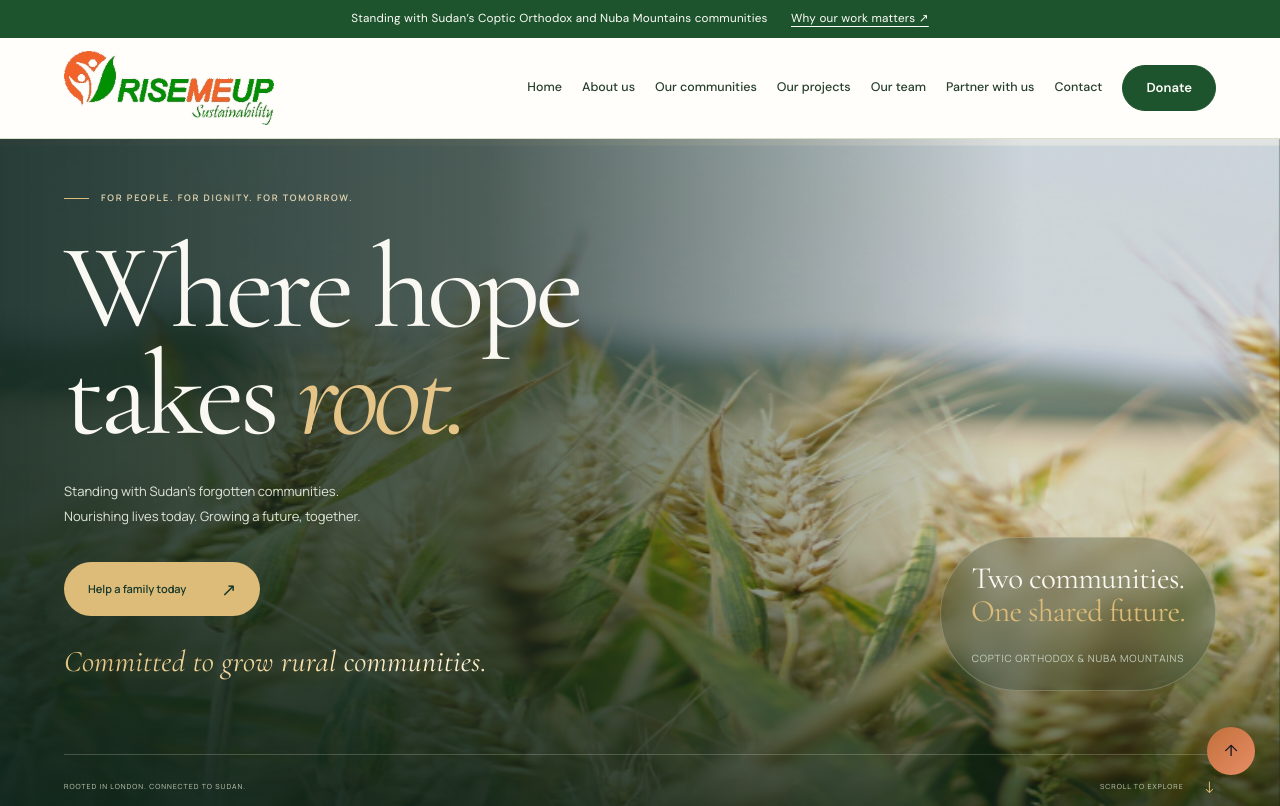
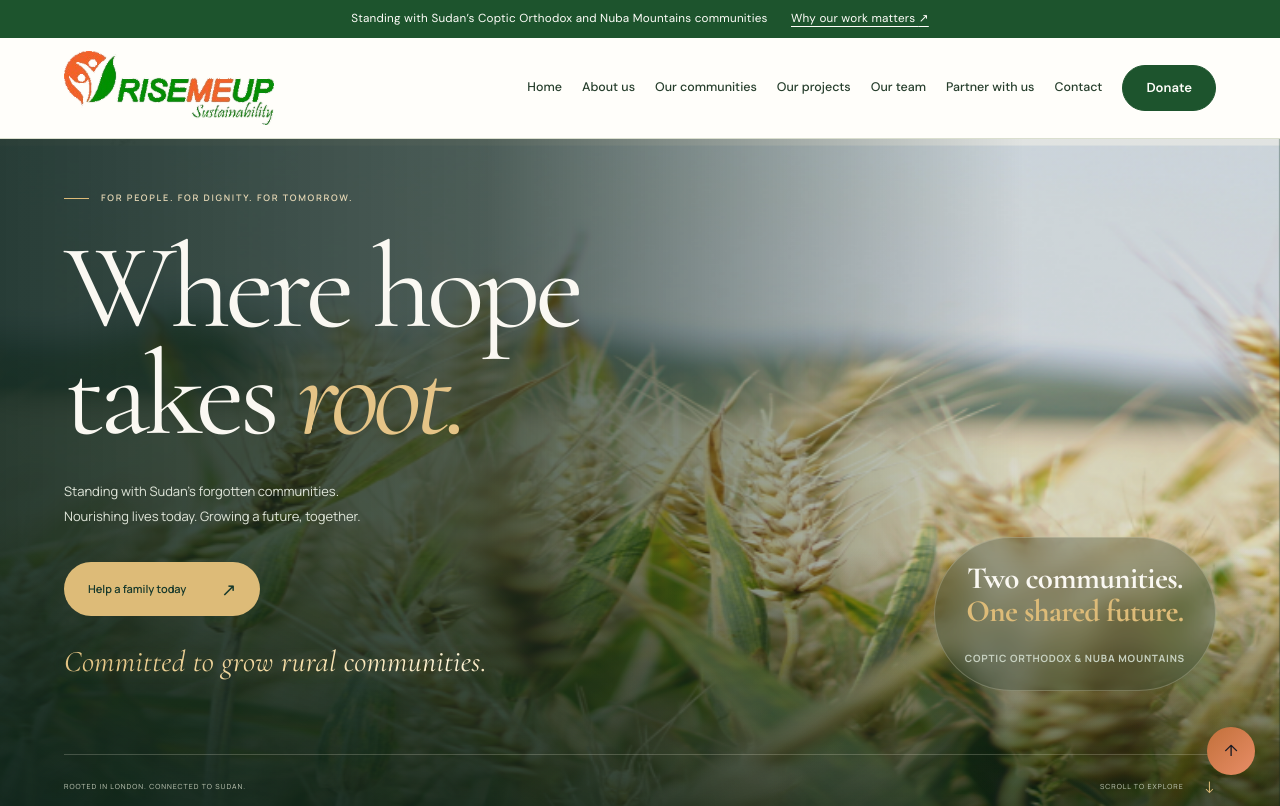
Before and after one commit to Hero988/RiseMeUp, a React (Vite) app: page / in a window 1280 px wide. Shown: the top 806 px of the page. Built offline with nearby package versions, Linux system fonts and the light colour scheme; a web font is replaced by a local one.

Commit message:
Make all text in homepage oval card bold

```diff
--- a/src/components/OpeningHero.css
+++ b/src/components/OpeningHero.css
@@ -1,4 +1,4 @@
-@import url('https://fonts.googleapis.com/css2?family=Cormorant+Garamond:ital,wght@0,400;0,500;1,400&family=Manrope:wght@400;500;600&display=swap');
+@import url('https://fonts.googleapis.com/css2?family=Cormorant+Garamond:ital,wght@0,400;0,500;0,700;1,400;1,700&family=Manrope:wght@400;500;600;700&display=swap');
 
 /* All new styles are confined to the opening screen. Original sections keep their original styles. */
 .home-page .rm-opening{position:relative;isolation:isolate;overflow:hidden;height:calc(100svh - 140px);min-height:680px;max-height:950px;padding:0;background:#173d30;color:#faf8f2;font-family:'Manrope',sans-serif}
@@ -66,3 +66,8 @@
 @media(max-width:600px) {
   .rm-opening .rm-opening-card > span {font-size:9px;letter-spacing:.04em}
 }
+
+/* Bold text throughout the homepage oval commitment card. */
+.rm-opening .rm-opening-card p,
+.rm-opening .rm-opening-card p em,
+.rm-opening .rm-opening-card > span {font-weight:700}
```
